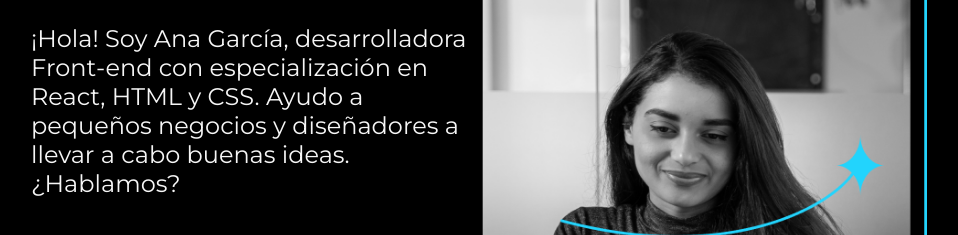
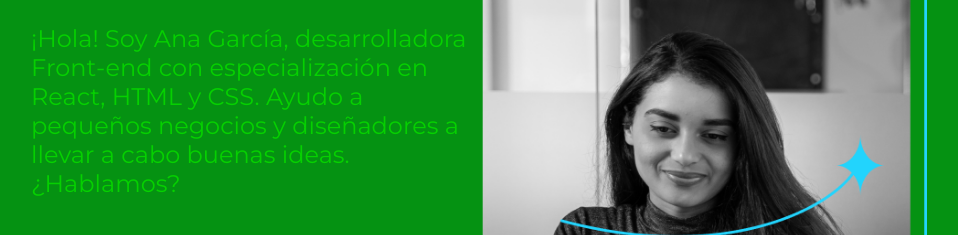
Before and after one commit to CodeLucho33/portafolio, a plain HTML site: page index.html in a window 1280 px wide. Shown: the part 295-530 px from the top of the page, without its empty margins (161-1119 px from the left). Drawn offline with nearby package versions, Linux system fonts and the light colour scheme.

Commit message:
Update style.css
Cambio de colores por medio de uso de variables en .CSS

```diff
--- a/styles/style.css
+++ b/styles/style.css
@@ -2,10 +2,11 @@
 
 
 :root {
-    --color-primaria: #000000;
-    --color-secundaria: #F6F6F6;
-    --color-terciaria: #22D4FD;
-    --color-hover: #272727;
+     --color-primaria: #059212;
+    --color-secundaria: #06D001;
+    --color-terciaria: #9BEC00;
+    --color-hover: #F3FF90;
+
 
     --fuente-krona: 'Krona One', sans-serif;
     --fuente-montserrat: 'Montserrat', sans-serif;
```
